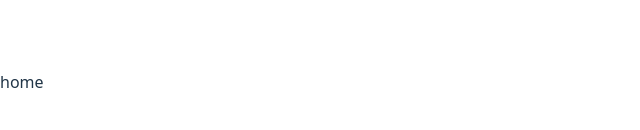
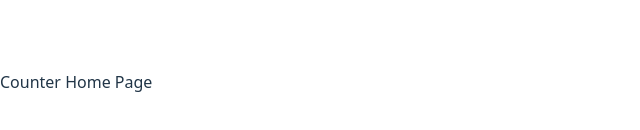
Before and after one commit to nitishpatel/coe-submissions, a React (Vite) app in the folder frontend-playground/: page / in a window 1280 px wide. Shown: the part 318-448 px from the top of the page, without its empty margins (0-640 px from the left). Built offline with nearby package versions, Linux system fonts and the light colour scheme.

Commit message:
test: test for increment button to be in dom

```diff
--- a/frontend-playground/src/pages/Home.tsx
+++ b/frontend-playground/src/pages/Home.tsx
@@ -2,7 +2,7 @@ import React from 'react'
 
 const Home = () => {
   return (
-    <div>home</div>
+    <div>Counter Home Page</div>
   )
 }
 
```
Also changed, not shown: 1 other file (tests, documents, lock files or other folders).
